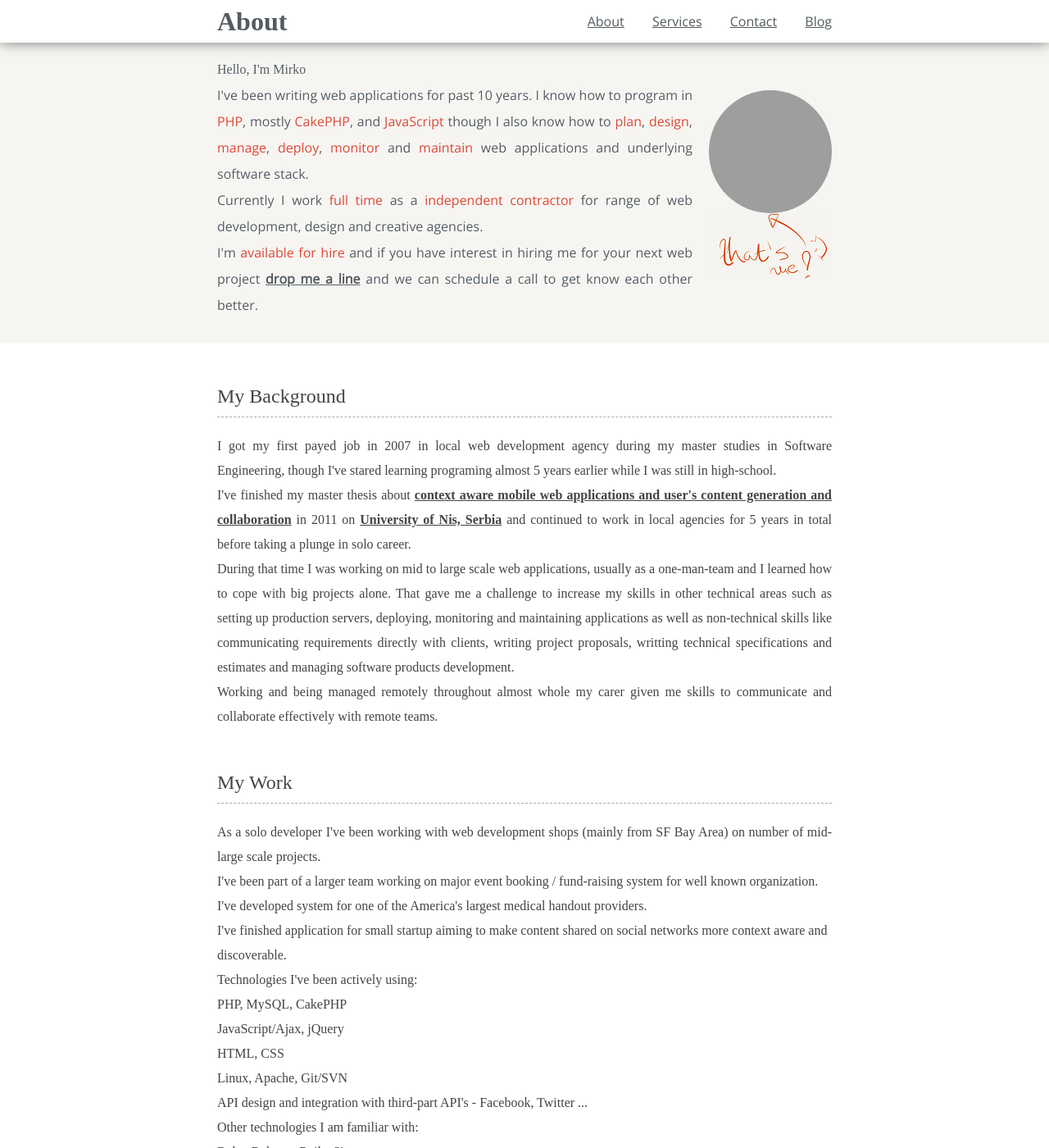
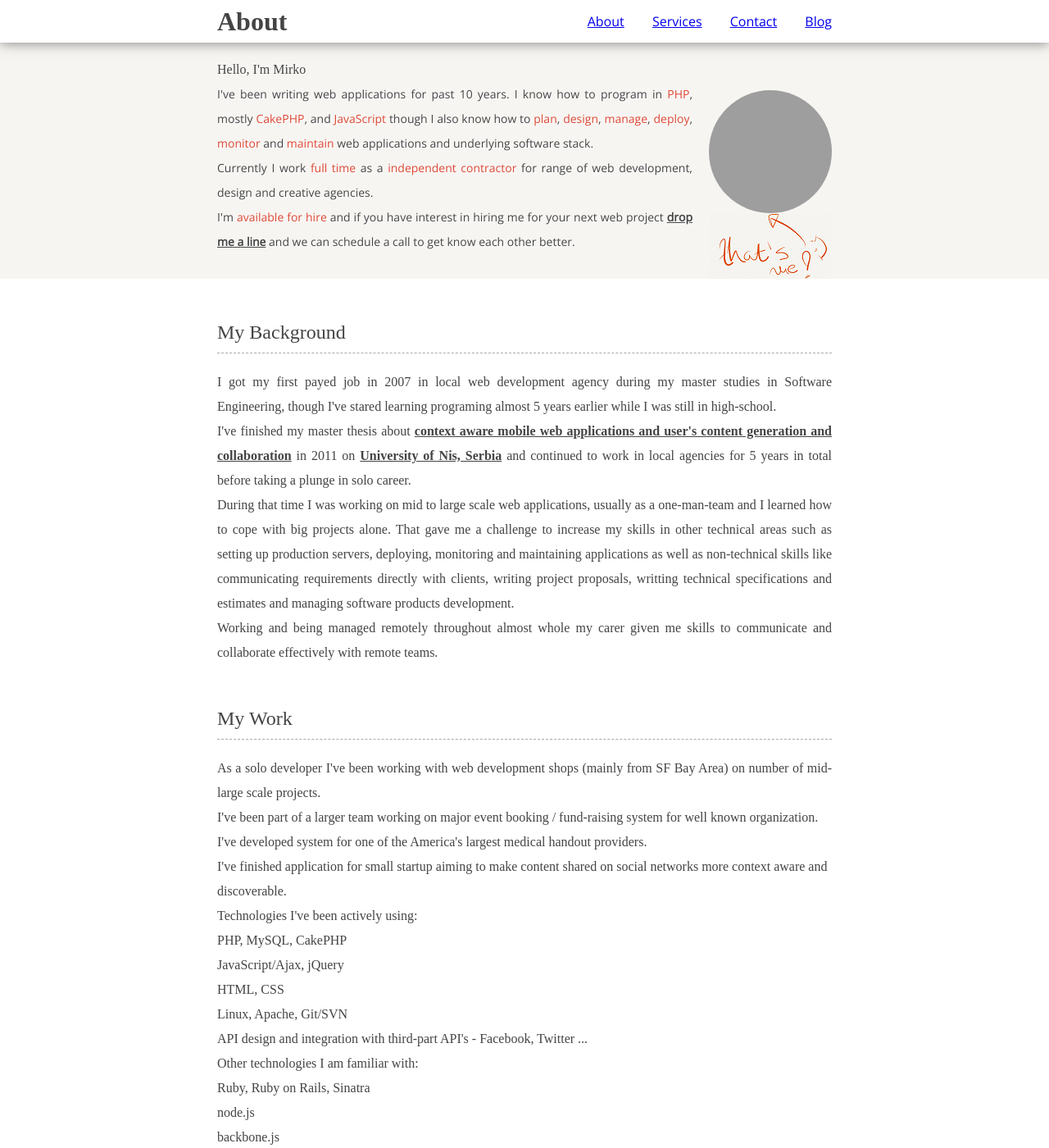
Before and after one commit to borivojevic/borivojevic.github.com, a Jekyll site: the page built from index.html, in a window 1280 px wide and 1400 px high. Shown: the whole window at 82% size. Built offline with Jekyll 4.4.1, drawn with Linux system fonts in a browser that asks for light colours; some web fonts are replaced; Markdown is read by kramdown in place of the engine named in the settings; grey boxes are pictures that could not be loaded.

Commit message:
Fix font color and size

```diff
--- a/css/main.css
+++ b/css/main.css
@@ -20,7 +20,6 @@
 
 div#header {
 	background-color: white;
-	color: #525B60;
 	text-align: center;
 	width: 100%;
 	position: fixed;
@@ -78,7 +77,6 @@
 	margin-left: 0;
 }
 #header .menu li a {
-	color: #525B60;
 	-webkit-transition: all 300ms ease-in-out;
 	-moz-transition: all 300ms ease-in-out;
 	-ms-transition: all 300ms ease-in-out;
@@ -94,7 +92,6 @@
  ========================================================================== */
 .mirko {
 	background: #F7F5F2;
-	color: #525b60;
 	text-shadow: 1px 1px 0 #ffffff;
 }
 .mirko .content {
@@ -112,7 +109,7 @@
 	text-decoration: underline;
 }
 .mirko section.about p {
-	font: 16px/32px 'Open Sans', sans-serif;
+	font: 14px/30px 'Open Sans', sans-serif;
 }
 .mirko section.photo {
 	float: right;
```
